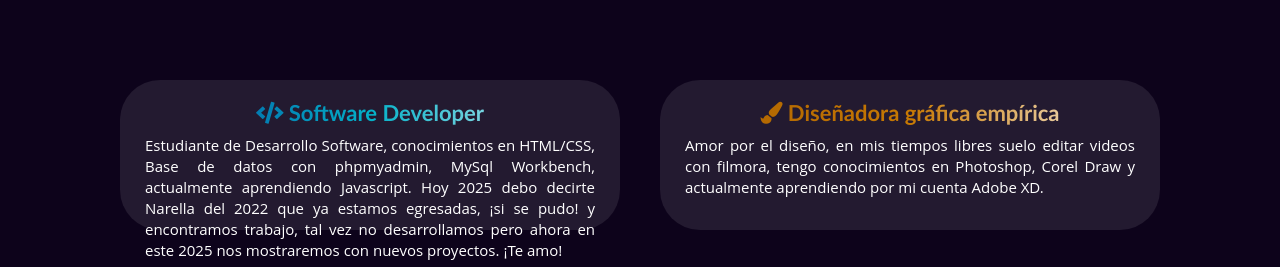
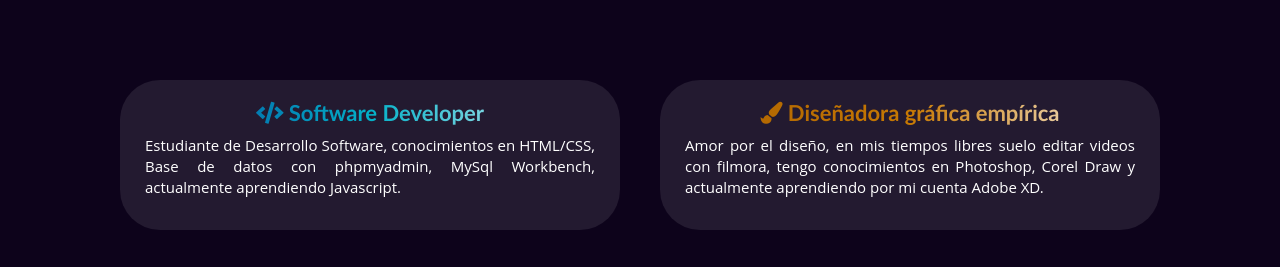
Before and after one commit to angelesnarella/Project.-Html-Css.-First-Page-Web, a plain HTML site: page index.html in a window 1280 px wide. Shown: the part 900-1167 px from the top of the page. Drawn offline with Linux system fonts and the light colour scheme.

Commit message:
Update index.html

```diff
--- a/index.html
+++ b/index.html
@@ -53,9 +53,7 @@
         <div class="column-grid card">
             <div class="description-1 ">
                 <h2 class="center"><i class="fas fa-code"></i> Software Developer</h2>
-                <p>Estudiante de Desarrollo Software, conocimientos en HTML/CSS, Base de datos con phpmyadmin, MySql Workbench, actualmente aprendiendo Javascript.
-                Hoy 2025 debo decirte Narella del 2022 que ya estamos egresadas, ¡si se pudo! y encontramos trabajo, tal vez no desarrollamos pero ahora en este 2025 nos mostraremos con nuevos proyectos. ¡Te amo!
-                </p>
+                <p>Estudiante de Desarrollo Software, conocimientos en HTML/CSS, Base de datos con phpmyadmin, MySql Workbench, actualmente aprendiendo Javascript. </p>
             </div>
 
 
```
